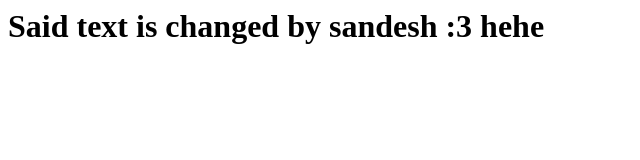
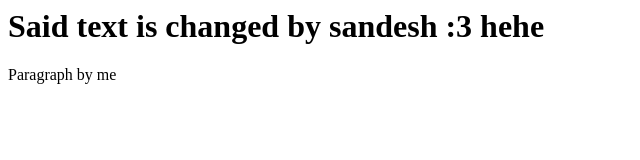
Before and after one commit to Nischall01/OCEM_Techies_Github_Fork_Example, a plain HTML site: page src/index.html in a window 1280 px wide. Shown: the full height of the page, 0-640 px from the left. Drawn offline with Linux system fonts and the light colour scheme.

Commit message:
Add paragraph to index.html

```diff
--- a/src/index.html
+++ b/src/index.html
@@ -5,6 +5,7 @@
     <body>
         <div>
             <h1>Said text is changed by sandesh :3 hehe</h1>
+            <p>Paragraph by me</p>
         </div>
     </body>
 </html>
```
